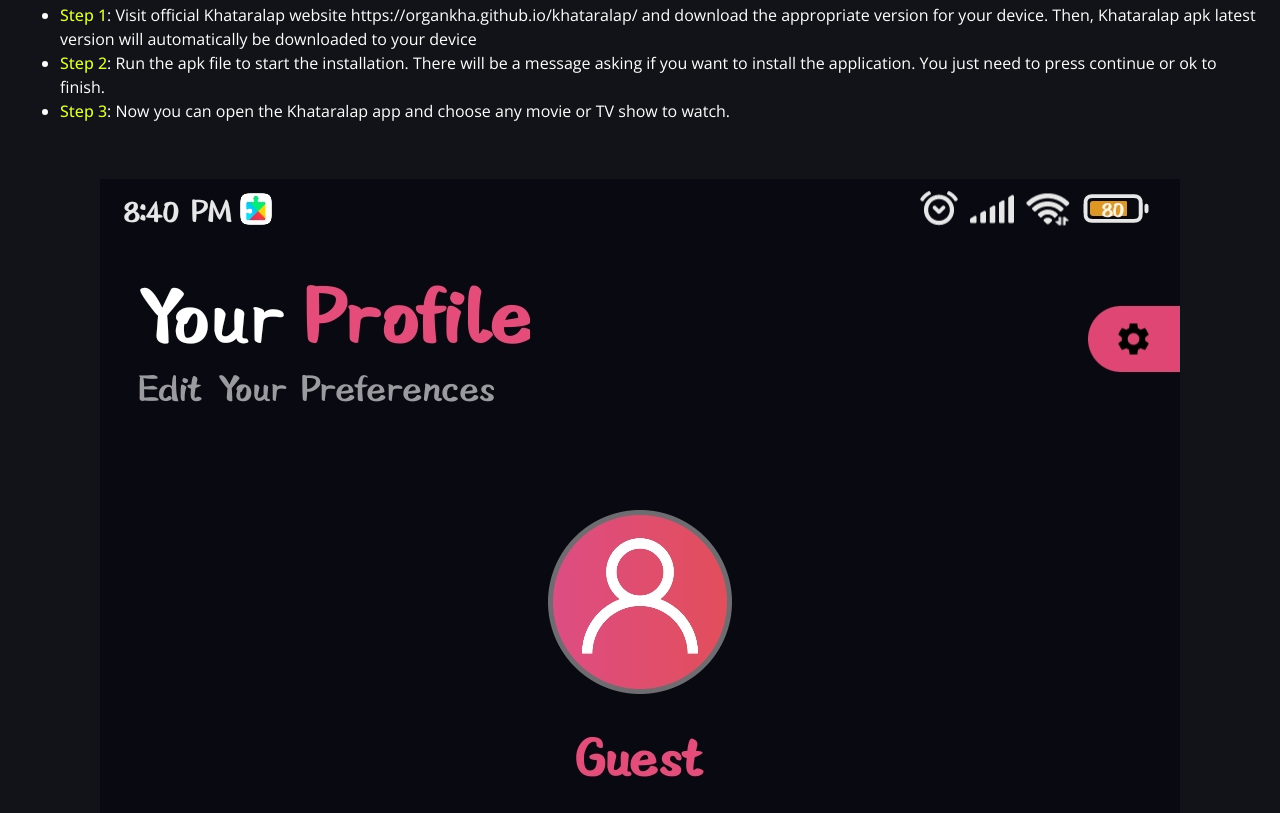
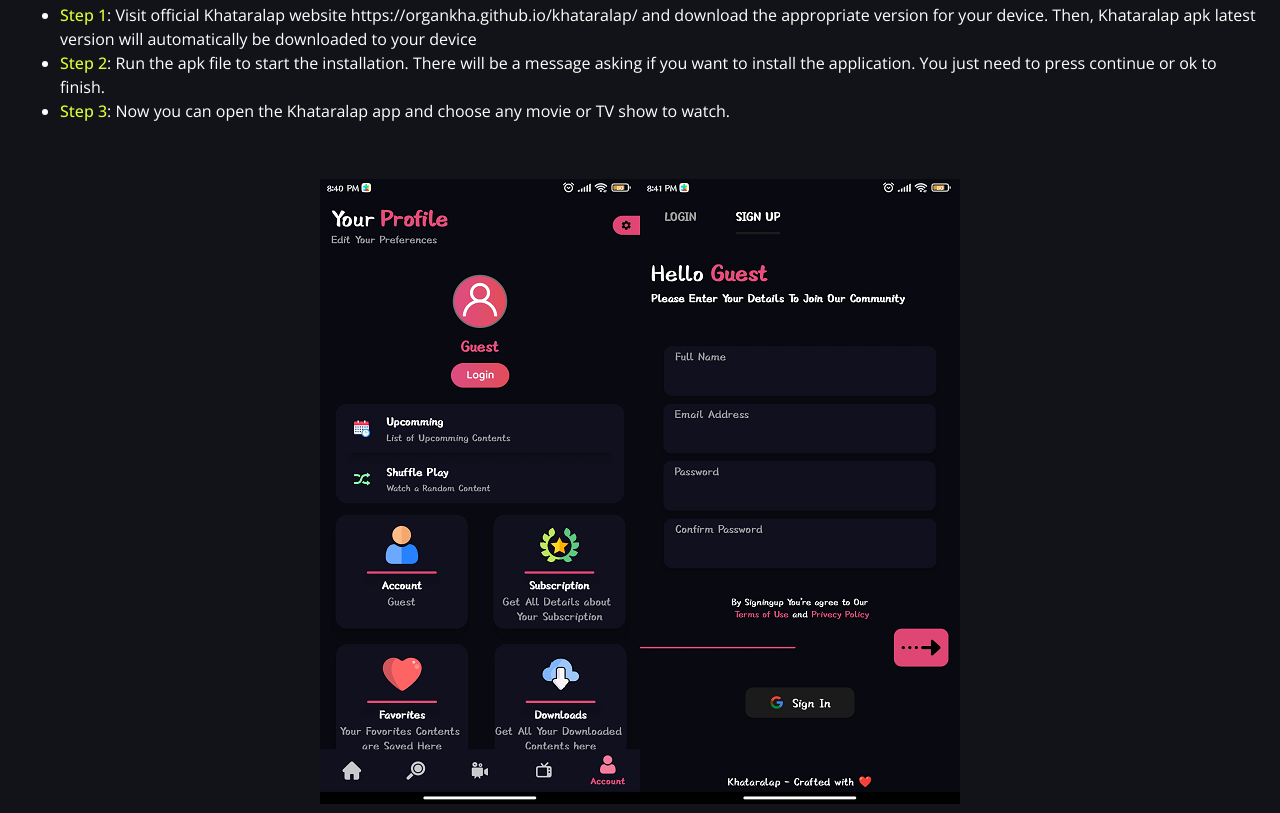
Before and after one commit to organkha/khataralap, a plain HTML site: page index.html in a window 1280 px wide. Shown: the part 2432-3245 px from the top of the page. Drawn offline with nearby package versions, Linux system fonts and the light colour scheme.

Commit message:
Update index.html

```diff
--- a/index.html
+++ b/index.html
@@ -163,7 +163,7 @@
             </div>
             <p>&nbsp;</p>
             <p style="text-align: center;">
-                <img src="https://organkha.github.io/khataralap/home.jpg">
+                <img src="https://organkha.github.io/khataralap/downlo.png">
             </p>
             <p>&nbsp;</p>
 
```
